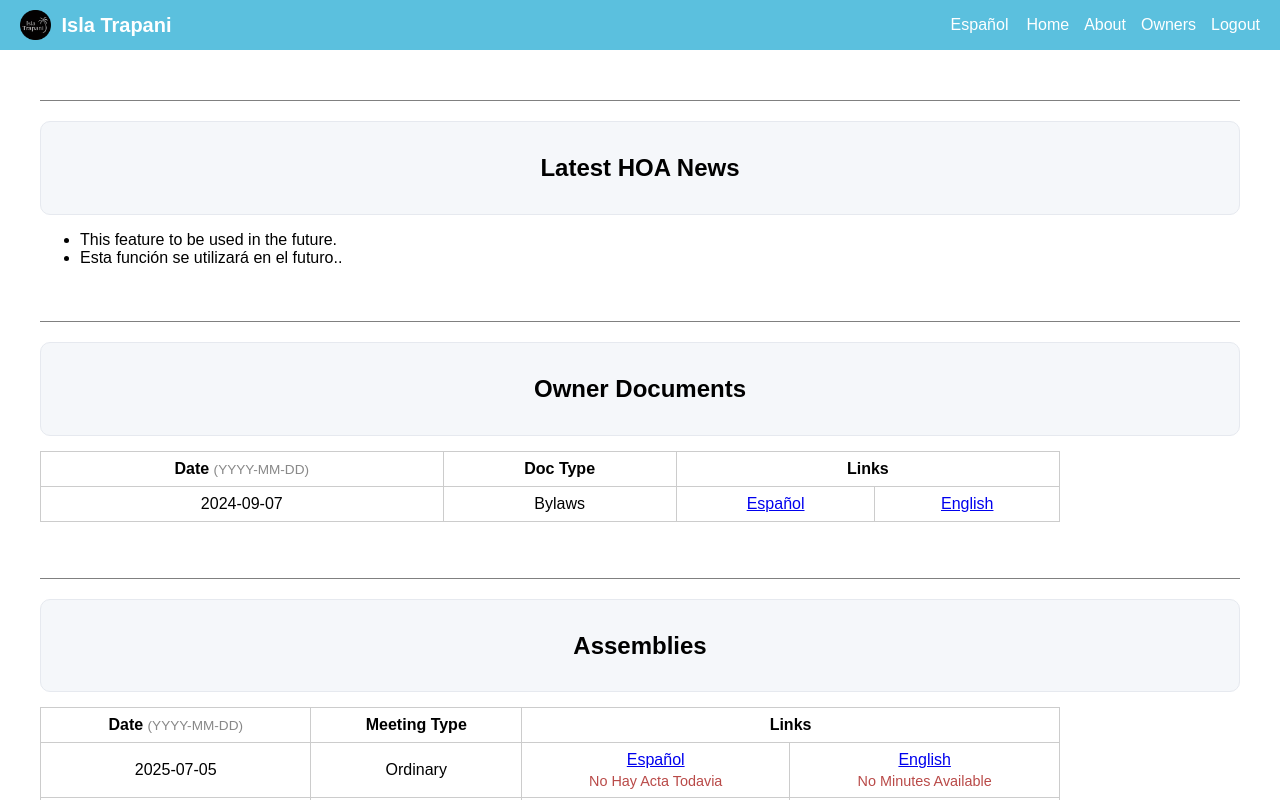
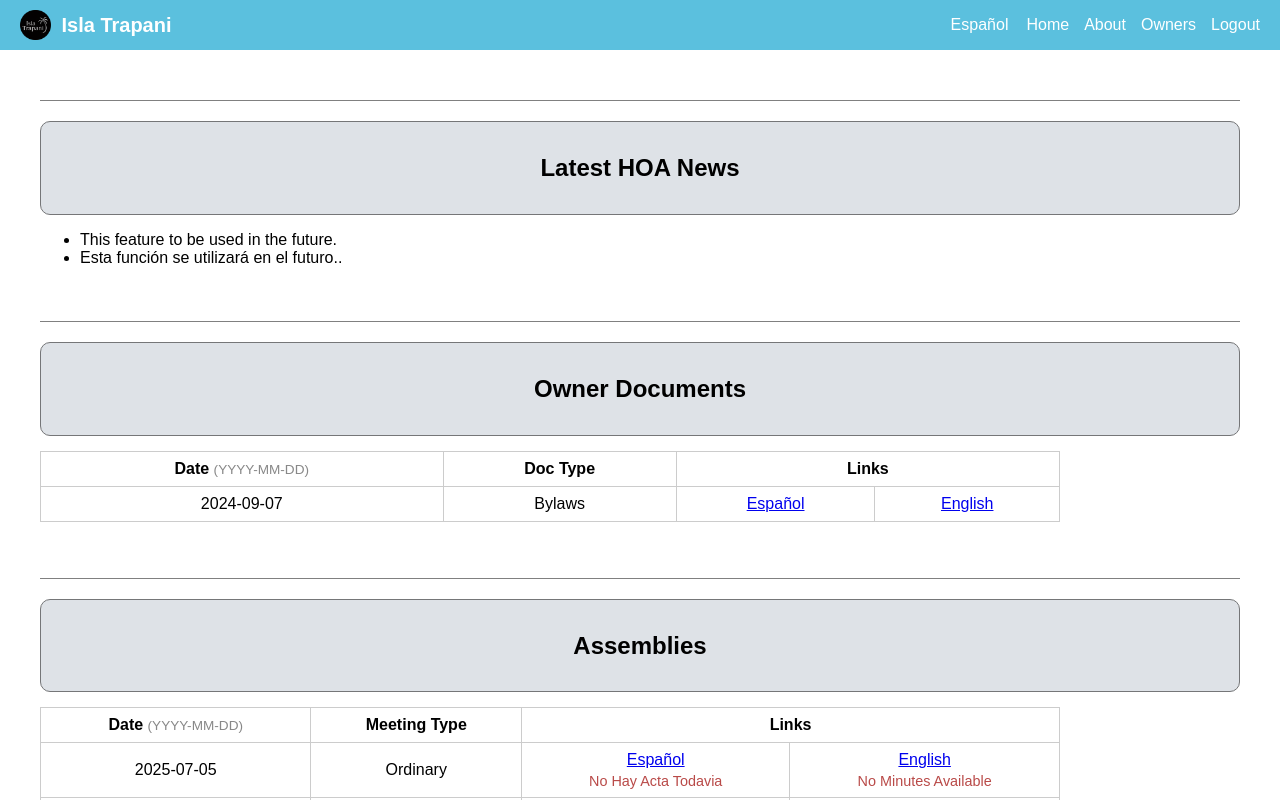
Before and after one commit to grdino/isla-trapani, a Next.js app: page /owners in a window 1280 px wide. Shown: the top 800 px of the page. Built offline with nearby package versions, Linux system fonts and the light colour scheme; sample sign-in values are in the browser's storage.

Commit message:
heading work

```diff
--- a/styles/globals.css
+++ b/styles/globals.css
@@ -68,11 +68,11 @@ main {
   margin-bottom: 6px;
 }
 .heading-band {
-  background: #f5f7fa;          /* light grey */
-  border: 1px solid #e6e9ef;     /* optional subtle border */
+  background: #dee2e7ff;          /* light grey */
+  border: 1px solid #757678ff;     /* optional subtle border */
   border-radius: 10px;           /* optional rounding */
   padding: 12px 16px;
-  margin: 8px 0;                 /* space from the hr lines */
+  margin: 0px 0;                 /* space from the hr lines */
   text-align: center;
 }
 
```
